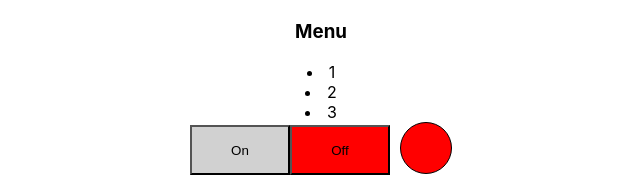
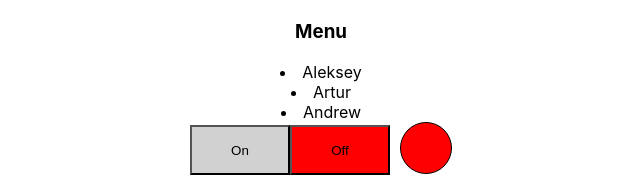
Before and after one commit to BlackLightninGg/React-is-very-simple, a React (Create React App) app: page / in a window 1280 px wide. Both pictures are taken after a click on the element "Menu". Shown: the part 224-401 px from the top of the page, without its empty margins (319-959 px from the left). Built offline with nearby package versions, Linux system fonts and the light colour scheme.

Commit message:
Added items and callBack args for Accordion component

```diff
--- a/src/App.tsx
+++ b/src/App.tsx
@@ -17,7 +17,9 @@ function App() {
             <Rating countStarSelected={countStarSelected} setCountStarSelected={setCountStarSelected}/>
             <PageTitle title={"My page"}/>
             <PageTitle title={"My friends"}/>
-            <Accordion title={"Menu"} collapsed={collapsed} useCollapsed={useCollapsed}/>
+            <Accordion title={"Menu"} collapsed={collapsed} useCollapsed={useCollapsed}
+                       items={[{title: "Aleksey", value: 1}, {title: "Artur", value: 2}, {title: "Andrew", value: 3}]}
+                       callBack={x => x}/>
             <OnOff onOff={onOff} setOnOFF={setOnOFF}/>
         </div>
     );
--- a/src/components/Accordion/Accordion.tsx
+++ b/src/components/Accordion/Accordion.tsx
@@ -1,15 +1,24 @@
 import React from "react";
+
+type ItemType = {
+    title: string,
+    value: any
+}
 
 export type AccordionPropsType = {
     title: string;
     collapsed: boolean;
     useCollapsed: (collapsed: boolean) => void;
+    items: ItemType[]
+    callBack: (value: any) => void
 };
 
 export const Accordion: React.FC<AccordionPropsType> = ({
                                                             title,
                                                             collapsed,
                                                             useCollapsed,
+                                                            items,
+                                                            callBack,
                                                         }) => {
     return (
         <div>
@@ -18,7 +27,7 @@ export const Accordion: React.FC<AccordionPropsType> = ({
                 collapsed={collapsed}
                 useCollapsed={useCollapsed}
             />
-      {collapsed && <BodyAccordion />}
+            {collapsed && <BodyAccordion items={items} callBack={callBack}/>}
         </div>
     );
 };
@@ -40,12 +49,15 @@ const TitleAccordion: React.FC<TitleAccordionPropsType> = ({
     return <h3 onClick={OnClickHandler}>{title}</h3>;
 };
 
-function BodyAccordion() {
+type BodyAccordion = {
+    items: ItemType[]
+    callBack: (value: any) => void
+}
+
+const BodyAccordion: React.FC<BodyAccordion> = ({items, callBack}) => {
     return (
         <>
-      <li>1</li>
-      <li>2</li>
-      <li>3</li>
+            {items.map((el, index) => <li onClick={() => callBack(el.value)} key={index}>{el.title}</li>)}
         </>
     );
 }
```
Also changed, not shown: 1 other file (tests, documents, lock files or other folders). Lines whose indentation alone changed are shown as unchanged.
